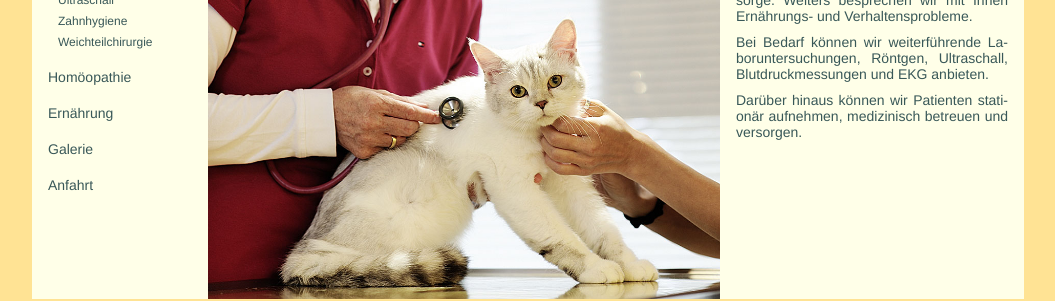
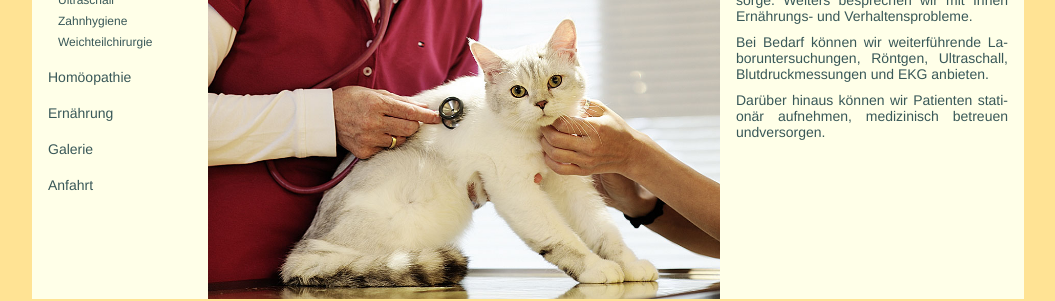
Before and after one commit to richardtraindl/tierarztpraxis-kaiserstrasse.at, a Jekyll site: the page built from schulmedizin.html, in a window 1280 px wide. Shown: the part 381-682 px from the top of the page, without its empty margins (112-1167 px from the left). Built offline with Jekyll 4.4.1, drawn with Linux system fonts in a browser that asks for light colours.

Commit message:
textänderungen

```diff
--- a/_includes/schulmedizin/allgemeine_leistungen.html
+++ b/_includes/schulmedizin/allgemeine_leistungen.html
@@ -25,6 +25,6 @@
     <div class="small-gap"></div>
 
     <p>
-      Darüber hinaus können wir Patienten stati- onär aufnehmen, medizinisch betreuen und versorgen.
+      Darüber hinaus können wir Patienten stati- onär aufnehmen, medizinisch betreuen undversorgen.
     </p>
   </div>
```
